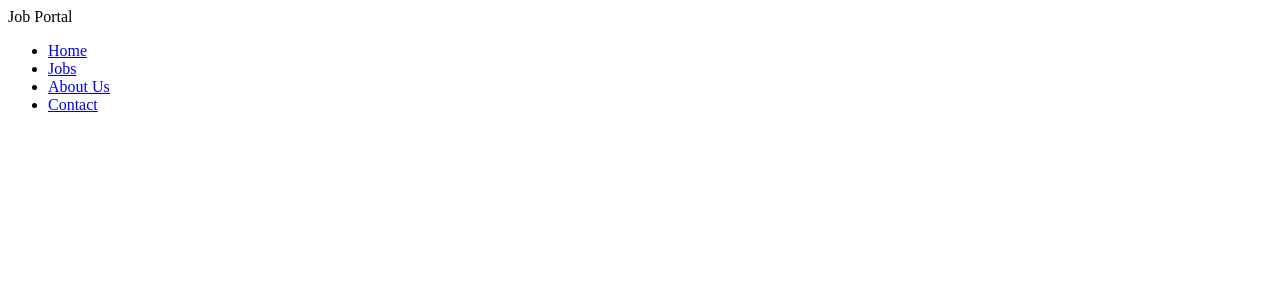
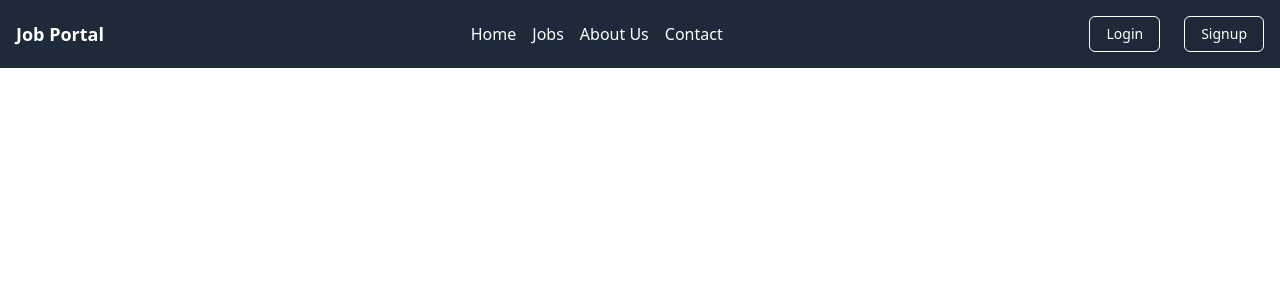
Before and after one commit to ramtelPJ/Job-Finder, a React (Vite) app in the folder frontend/: page /Home in a window 1280 px wide. Shown: the top 300 px of the page. Built offline with nearby package versions, Linux system fonts and the light colour scheme.

Commit message:
Login page

```diff
--- a/frontend/package.json
+++ b/frontend/package.json
@@ -10,6 +10,8 @@
     "preview": "vite preview"
   },
   "dependencies": {
+    "@radix-ui/react-avatar": "^1.1.10",
+    "@radix-ui/react-popover": "^1.1.14",
     "@radix-ui/react-slot": "^1.2.3",
     "@reduxjs/toolkit": "^2.8.2",
     "@tailwindcss/vite": "^4.1.11",
--- a/frontend/src/App.jsx
+++ b/frontend/src/App.jsx
@@ -1,14 +1,34 @@
 import { useState } from 'react'
+
 import Navbar from './components/shared/navbar'
 import './App.css'
+import { createBrowserRouter, Router, RouterProvider } from 'react-router-dom'
+import Signup from './components/auth/signup'
+import Login from './components/auth/login'
+import Home from './components/Home'
 
+
+const appRouter=createBrowserRouter([
+  {
+    path: '/login',
+    element: <Login/>
+  },
+  {
+    path: '/signup',
+    element: <Signup/>
+  },
+  {
+    path: '/Home',
+    element: <Home/>
+  }
+])
 function App() {
 
 
   return (
     <>
 
-      <Navbar />
+      <RouterProvider router={appRouter} />
     </>
   )
 }
--- /dev/null
+++ b/frontend/src/components/Home.jsx
@@ -0,0 +1,13 @@
+import React from 'react'
+import Navbar from './shared/navbar'
+
+function Home() {
+  return (
+    <div>
+<Navbar/>
+
+    </div>
+  )
+}
+
+export default Home
--- a/frontend/src/components/shared/navbar.jsx
+++ b/frontend/src/components/shared/navbar.jsx
@@ -1,18 +1,92 @@
-import React from 'react'
+import React from "react";
+import {
+  Popover,
+  PopoverTrigger,
+  PopoverContent,
+} from "@radix-ui/react-popover";
+import { Avatar, AvatarImage } from "@radix-ui/react-avatar";
+import { Link } from "react-router-dom";
+import {User2,LogOut} from "lucide-react"; // Assuming you have lucide-react installed for icons
+// Assuming Button is a custom or shared UI component
+import { Button } from "@/components/ui/button";
 
-const Navbar=() => {
-    return (
-        <nav className="bg-gray-800 p-4">
-        <div className="container mx-auto flex justify-between items-center">
-            <div className="text-white text-lg font-bold">Job Portal</div>
-            <ul className="flex space-x-4">
-            <li><a href="/" className="text-white hover:text-gray-300">Home</a></li>
-            <li><a href="/jobs" className="text-white hover:text-gray-300">Jobs</a></li>
-            <li><a href="/about" className="text-white hover:text-gray-300">About Us</a></li>
-            <li><a href="/contact" className="text-white hover:text-gray-300">Contact</a></li>
-            </ul>
+const Navbar = () => {
+    const user=false;
+  return (
+    <nav className="bg-gray-800 p-4">
+      <div className="container mx-auto flex justify-between items-center">
+        <div className="text-white text-lg font-bold">Job Portal</div>
+        <ul className="flex space-x-4">
+          <li>
+            <a href="/" className="text-white hover:text-gray-300">
+              Home
+            </a>
+          </li>
+          <li>
+            <a href="/jobs" className="text-white hover:text-gray-300">
+              Jobs
+            </a>
+          </li>
+          <li>
+            <a href="/about" className="text-white hover:text-gray-300">
+              About Us
+            </a>
+          </li>
+          <li>
+            <a href="/contact" className="text-white hover:text-gray-300">
+              Contact
+            </a>
+          </li>
+        </ul>
+{
+    !user ?(
+        <div className="text-white flex items-center space-x-4 gap-2">
+            <Button variant="outline">Login</Button>
+            <Button variant="outline">Signup</Button>
         </div>
-        </nav>
+    ):(
+<Popover>
+          <PopoverTrigger asChild>
+            <Avatar className="w-8 h-8 cursor-pointer">
+              <AvatarImage
+                src="https://github.com/shadcn.png"
+                alt="@shadcn"
+                className="rounded-2xl"
+              />
+            </Avatar>
+          </PopoverTrigger>
+          <PopoverContent className="w-80">
+            <div className="flex items-center gap-4 p-4 bg-amber-50">
+              <Avatar className="w-10 h-10">
+                <AvatarImage
+                  src="https://github.com/shadcn.png"
+                  alt="@shadcn"
+                  className="rounded-2xl"
+                />
+              </Avatar>
+              <div>
+                <h4 className="font-medium">Prajwol Ramtel</h4>
+              </div>
+            </div>
+            <div className="px-4 pb-4 flex flex-col text-gray-600">
+              <div className="flex items-center gap-2 mb-2">
+               <User2/>
+                <Button variant="link">View Profile</Button>
+              </div>
+
+              <div className="flex items-center gap-2 mb-2">
+                <LogOut/>
+                <Button variant="link">Log Out </Button>
+              </div>
+            </div>
+          </PopoverContent>
+        </Popover>
     )
 }
+
+      </div>
+    </nav>
+  );
+};
+
 export default Navbar;
--- /dev/null
+++ b/frontend/src/components/ui/avatar.jsx
@@ -0,0 +1,45 @@
+import * as React from "react"
+import * as AvatarPrimitive from "@radix-ui/react-avatar"
+
+import { cn } from "@/lib/utils"
+
+function Avatar({
+  className,
+  ...props
+}) {
+  return (
+    <AvatarPrimitive.Root
+      data-slot="avatar"
+      className={cn("relative flex size-8 shrink-0 overflow-hidden rounded-full", className)}
+      {...props} />
+  );
+}
+
+function AvatarImage({
+  className,
+  ...props
+}) {
+  return (
+    <AvatarPrimitive.Image
+      data-slot="avatar-image"
+      className={cn("aspect-square size-full", className)}
+      {...props} />
+  );
+}
+
+function AvatarFallback({
+  className,
+  ...props
+}) {
+  return (
+    <AvatarPrimitive.Fallback
+      data-slot="avatar-fallback"
+      className={cn(
+        "bg-muted flex size-full items-center justify-center rounded-full",
+        className
+      )}
+      {...props} />
+  );
+}
+
+export { Avatar, AvatarImage, AvatarFallback }
--- /dev/null
+++ b/frontend/src/components/ui/popover.jsx
@@ -0,0 +1,45 @@
+import * as React from "react"
+import * as PopoverPrimitive from "@radix-ui/react-popover"
+
+import { cn } from "@/lib/utils"
+
+function Popover({
+  ...props
+}) {
+  return <PopoverPrimitive.Root data-slot="popover" {...props} />;
+}
+
+function PopoverTrigger({
+  ...props
+}) {
+  return <PopoverPrimitive.Trigger data-slot="popover-trigger" {...props} />;
+}
+
+function PopoverContent({
+  className,
+  align = "center",
+  sideOffset = 4,
+  ...props
+}) {
+  return (
+    <PopoverPrimitive.Portal>
+      <PopoverPrimitive.Content
+        data-slot="popover-content"
+        align={align}
+        sideOffset={sideOffset}
+        className={cn(
+          "bg-popover text-popover-foreground data-[state=open]:animate-in data-[state=closed]:animate-out data-[state=closed]:fade-out-0 data-[state=open]:fade-in-0 data-[state=closed]:zoom-out-95 data-[state=open]:zoom-in-95 data-[side=bottom]:slide-in-from-top-2 data-[side=left]:slide-in-from-right-2 data-[side=right]:slide-in-from-left-2 data-[side=top]:slide-in-from-bottom-2 z-50 w-72 origin-(--radix-popover-content-transform-origin) rounded-md border p-4 shadow-md outline-hidden",
+          className
+        )}
+        {...props} />
+    </PopoverPrimitive.Portal>
+  );
+}
+
+function PopoverAnchor({
+  ...props
+}) {
+  return <PopoverPrimitive.Anchor data-slot="popover-anchor" {...props} />;
+}
+
+export { Popover, PopoverTrigger, PopoverContent, PopoverAnchor }
--- a/frontend/src/index.css
+++ b/frontend/src/index.css
@@ -0,0 +1 @@
+@import "tailwindcss";
```
Also changed, not shown: frontend/src/components/auth/Login.jsx (added), frontend/src/components/auth/Signup.jsx (added), 1 other file (tests, documents, lock files or other folders).
